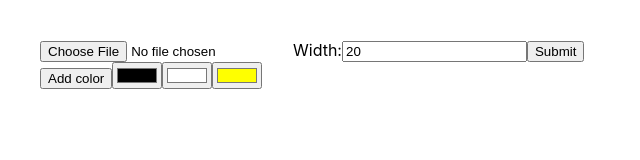
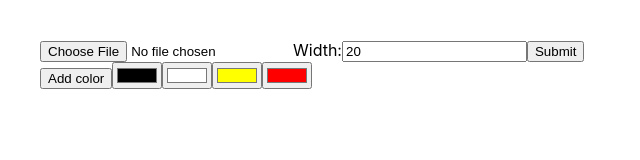
Before and after one commit to caffeinatedprogrammer/pixelator, a React (Create React App) app: page / in a window 1280 px wide. Shown: the top 160 px of the page, without its empty margins (0-640 px from the left). Built offline with nearby package versions, Linux system fonts and the light colour scheme.

Commit message:
General bug-fixes

```diff
--- a/src/InputForm.jsx
+++ b/src/InputForm.jsx
@@ -5,7 +5,11 @@ export default function InputForm({onSubmit}) {
     const [imageWidth, setImageWidth] = useState(0);
     const [imageHeight, setImageHeight] = useState(0);
     const [tileWidthCount, setTileWidthCount] = useState(20);
-    const [initialColor, setInitialColor] = useState({ nextIndex: 4, color: {1: '#000000', 2: '#FFFFFF', 3: '#FFFF00', 4: '#FF0000'}, id: [1,2,3] });
+    const [initialColor, setInitialColor] = useState({
+        nextIndex: 5,
+        color: {1: '#000000', 2: '#FFFFFF', 3: '#FFFF00', 4: '#FF0000'},
+        id: [1, 2, 3, 4]
+    });
     const [imageData, setImageData] = useState();
     const canvasRef = useRef();
     const handleFileInputChange = useCallback((event) => {
--- a/src/ResultPage.jsx
+++ b/src/ResultPage.jsx
@@ -34,7 +34,8 @@ export default function ResultPage(props) {
 
     return (
         <div className="container">
-            <div className="left" style={{
+            <div className="left">
+                <div style={{
                     width: `${full}px`,
                     height: `${full}px`,
                     }}
@@ -50,5 +51,6 @@ export default function ResultPage(props) {
                     </div>
                 )}
             </div>
+        </div>
     );
 }
--- a/src/util.js
+++ b/src/util.js
@@ -96,7 +96,7 @@ export async function getClusteredImage(data, initialColor) {
     const matrix = [];
     const toRGB = (pixel) => {
         const alpha = pixel[3]/255;
-        return [pixel[0]*alpha, pixel[1]*alpha, pixel[2]*alpha, 255];
+        return alpha ? [pixel[0]*alpha, pixel[1]*alpha, pixel[2]*alpha, 255] : new Array(4).fill(255);
     };
     for (var i=0; i<data.length; i+=4) {
         matrix.push(toRGB(data.slice(i, i+4)));
```
Also changed, not shown: src/App.css (line endings or trailing spaces). Lines whose indentation alone changed are shown as unchanged.
